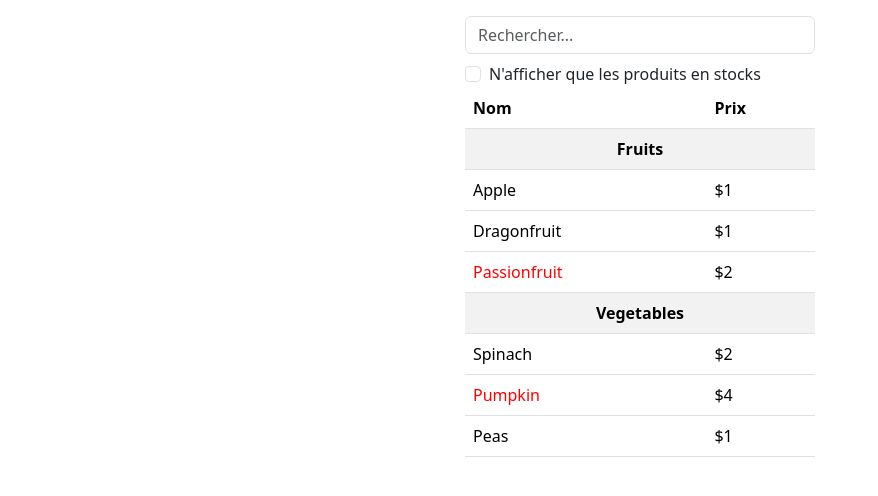
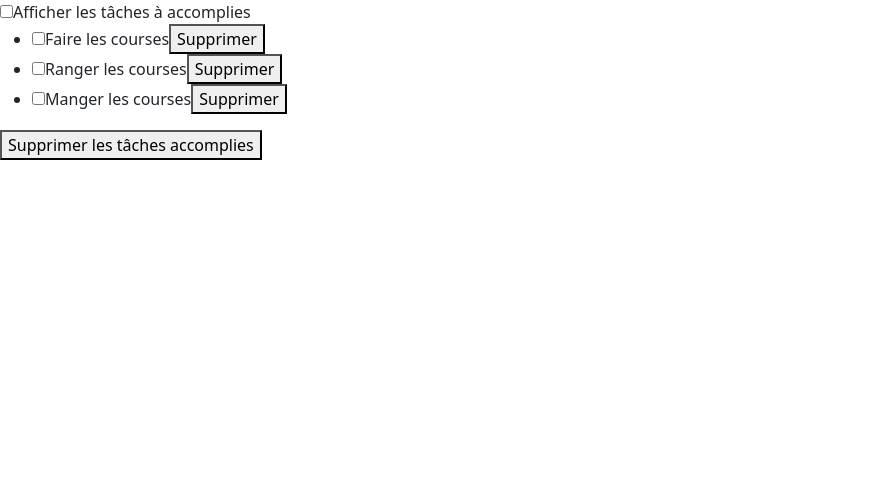
Before and after one commit to aploon/reactdev, a React (Vite) app: page / in a window 1280 px wide. Shown: the top 496 px of the page, without its empty margins (0-878 px from the left). Built offline with nearby package versions, Linux system fonts and the light colour scheme.

Commit message:
useReducer

```diff
--- a/src/App.jsx
+++ b/src/App.jsx
@@ -1,81 +1,41 @@
-import { useState } from "react"
-import { Input } from "./components/form/Input"
-import { Checkbox } from "./components/form/Checkbox"
-import { ProduitCategorieRow } from "./components/produit/ProduitCategorieRow"
-import { ProduitRow } from "./components/produit/ProduitRow"
+import { useReducer, useState } from "react"
 
-// Tous les produits de notre app
-const PRODUCTS = [
-    { category: "Fruits", price: "$1", stocked: true, name: "Apple" },
-    { category: "Fruits", price: "$1", stocked: true, name: "Dragonfruit" },
-    { category: "Fruits", price: "$2", stocked: false, name: "Passionfruit" },
-    { category: "Vegetables", price: "$2", stocked: true, name: "Spinach" },
-    { category: "Vegetables", price: "$4", stocked: false, name: "Pumpkin" },
-    { category: "Vegetables", price: "$1", stocked: true, name: "Peas" }
+const InitTodos = [
+    {name: "Faire les courses", completed: false},
+    {name: "Ranger les courses", completed: false},
+    {name: "Manger les courses", completed: false}
 ]
+
+function reducer(todos, action) {
+    if(action.type === 'DELETE_TODO') {
+        return todos.filter((todo) => todo.name !== action.payload.name)
+    }else {
+        return todos
+    }
+}
 
 function App() {
 
-    const [showStockedOnly, setShowStockedOnly] = useState(false)
-    const [search, setSearch] = useState('')
+    const [todos, manageTodo] = useReducer(reducer, InitTodos)
 
-    let produitVisible = PRODUCTS.filter((product) => {
+    return <>
+        <div>
+            <input type="checkbox" />
+            Afficher les tâches à accomplies
+        </div>
 
-        if(showStockedOnly) {
-            return product.stocked && product.name.toLowerCase().includes(search.toLowerCase())
-        }else{
-            return product.name.toLowerCase().includes(search.toLowerCase())
-        }
+        <ul>
+            {todos.map((todo) => {
+                return <li key={todo.name}>
+                    <input type="checkbox" />
+                    {todo.name}
+                    <button onClick={() => manageTodo({type: 'DELETE_TODO', payload: todo})}>Supprimer</button>
+                </li>
+            })}
+        </ul>
 
-    })
-
-    return <div className="Container w-25 m-auto" style={{minWidth: "350px"}}>
-        <SearchBar onShowStockedOnly={setShowStockedOnly} onSearch={setSearch}></SearchBar>
-        <ProduitTable produits={produitVisible}></ProduitTable>
-    </div>
-}
-
-
-function SearchBar({onShowStockedOnly, onSearch}) {
-
-    return <div className="mt-3">
-        <Input placeholder="Rechercher..." onChange={onSearch}></Input>
-        <Checkbox id="formCheckbox" onChange={onShowStockedOnly}></Checkbox>
-    </div>
-
-}
-
-function ProduitTable({produits}) {
-
-    let rows = []
-    let lastCategorie = ""
-
-    for (let produit of produits) {
-
-        if (produit.category != lastCategorie) {
-            rows.push(<ProduitCategorieRow key={produit.category} categorie={produit.category}></ProduitCategorieRow>)
-        }
-
-        rows.push(<ProduitRow key={produit.name} produit={produit}></ProduitRow>)
-
-        lastCategorie = produit.category
-    }
-
-    return <div>
-        <table className="table">
-            <thead>
-                <tr>
-                    <th>Nom</th>
-                    <th>Prix</th>
-                </tr>
-            </thead>
-
-            <tbody>
-                {rows}
-            </tbody>
-        </table>
-    </div>
-
+        <button>Supprimer les tâches accomplies</button>
+    </>
 }
 
 export default App
```
